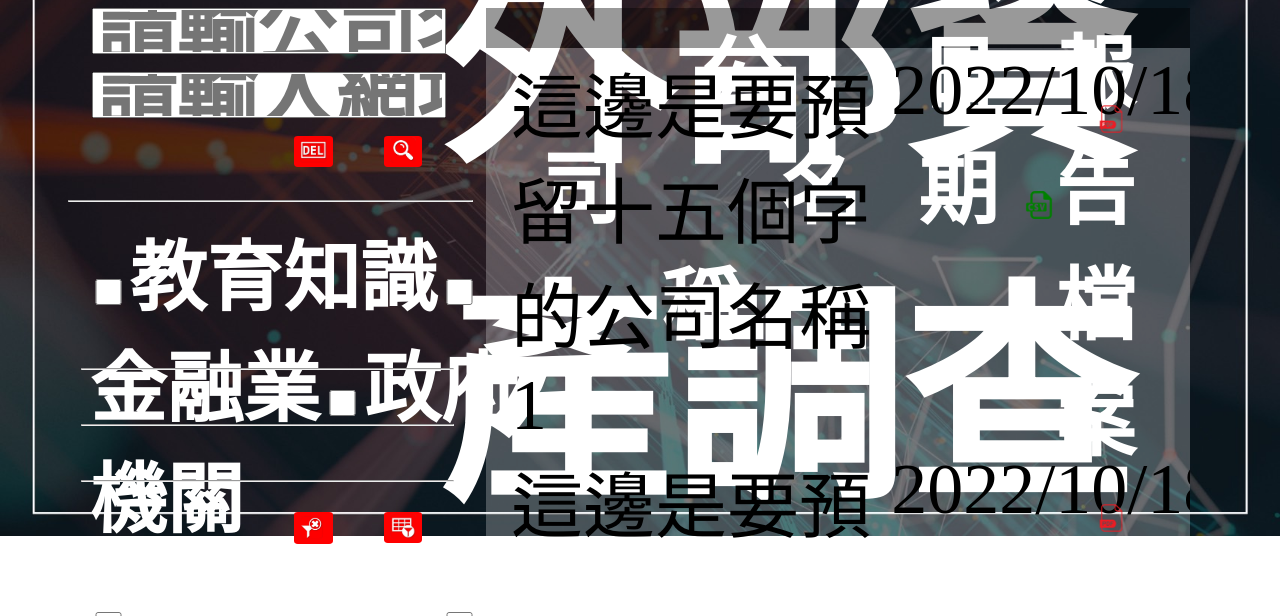
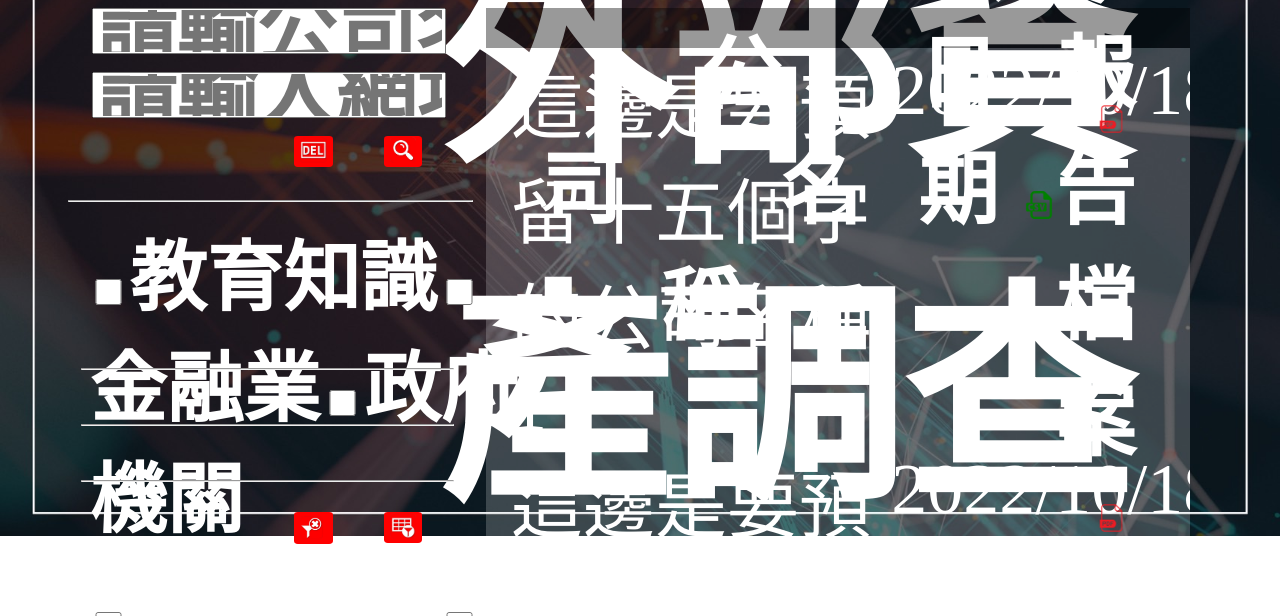
Before and after one commit to doumi-suros/dbAPI, a plain HTML site: page index.html in a window 1280 px wide. Shown: the part 184-800 px from the top of the page. Drawn offline with Linux system fonts and the light colour scheme.

Commit message:
web.html ver.xj_220823

```diff
--- a/style/style.css
+++ b/style/style.css
@@ -238,8 +238,8 @@ footer{
   left: 38%;
   width: 55%;
   height: 63%;
-  background-color: rgba(255, 255, 255, 0.25);
-  color: #000000;
+  background-color: rgba(255, 255, 255, 0.2);
+  color: #ffffff;
   font-size:450%;
   font-family: Microsoft JhengHei;
   overflow:auto;
```
